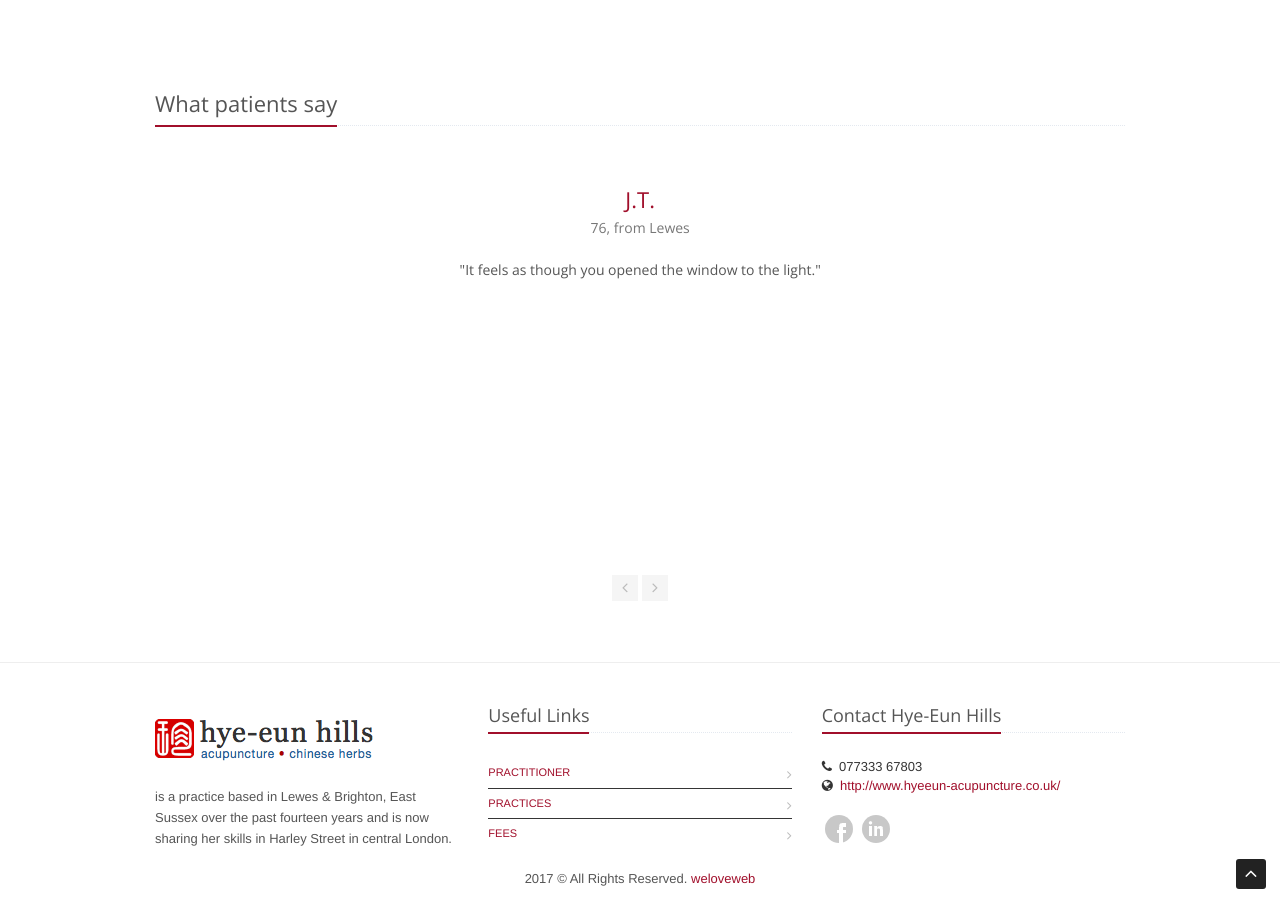
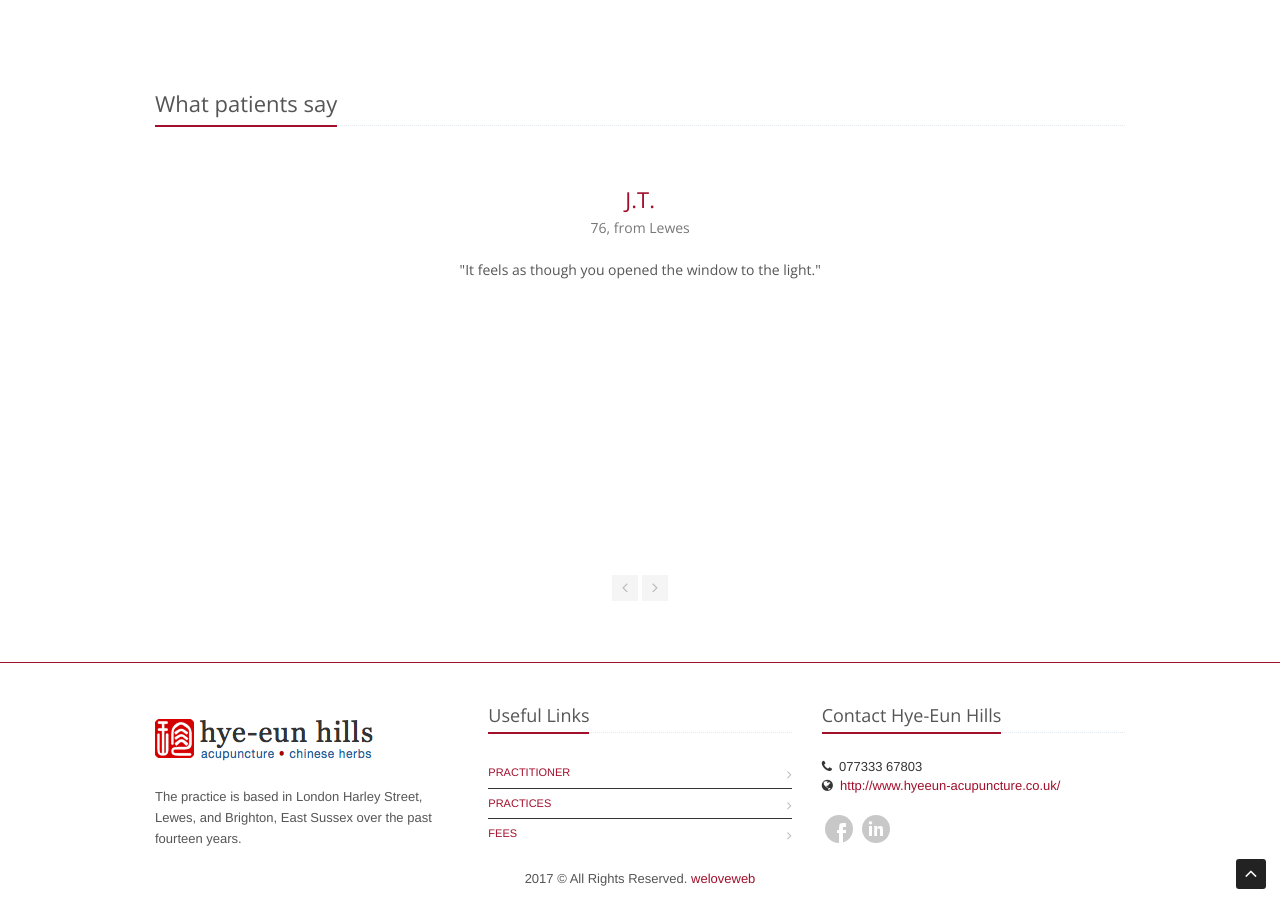
Before and after one commit to andrewchaa/acupuncture, a Jekyll site: the page built from index.html, in a window 1280 px wide and 900 px high, scrolled down 1065 px. Built offline with Jekyll 4.4.1, drawn with Linux system fonts in a browser that asks for light colours.

Commit message:
footer update

```diff
--- a/_includes/footer.html
+++ b/_includes/footer.html
@@ -1,4 +1,4 @@
-<hr>
+<hr style="border-color: #a10f2b;">
 <div id="footer-v2" class="footer-v2">
 	<div class="footer">
 		<div class="container">
@@ -6,7 +6,7 @@
 				<!-- About -->
 				<div class="col-md-4 md-margin-bottom-40">
 					<a href="/"><img id="logo-footer" class="footer-logo" src="custom-assets/images/logo.gif" alt=""></a>
-					<p class="margin-bottom-20">is a practice based in Lewes &amp; Brighton, East Sussex over the past fourteen years and is now sharing her skills in Harley Street in central London.</p>
+					<p class="margin-bottom-20">The practice is based in London Harley Street, Lewes, and Brighton, East Sussex over the past fourteen years.</p>
 				</div>
 				<!-- End About -->
 
```
